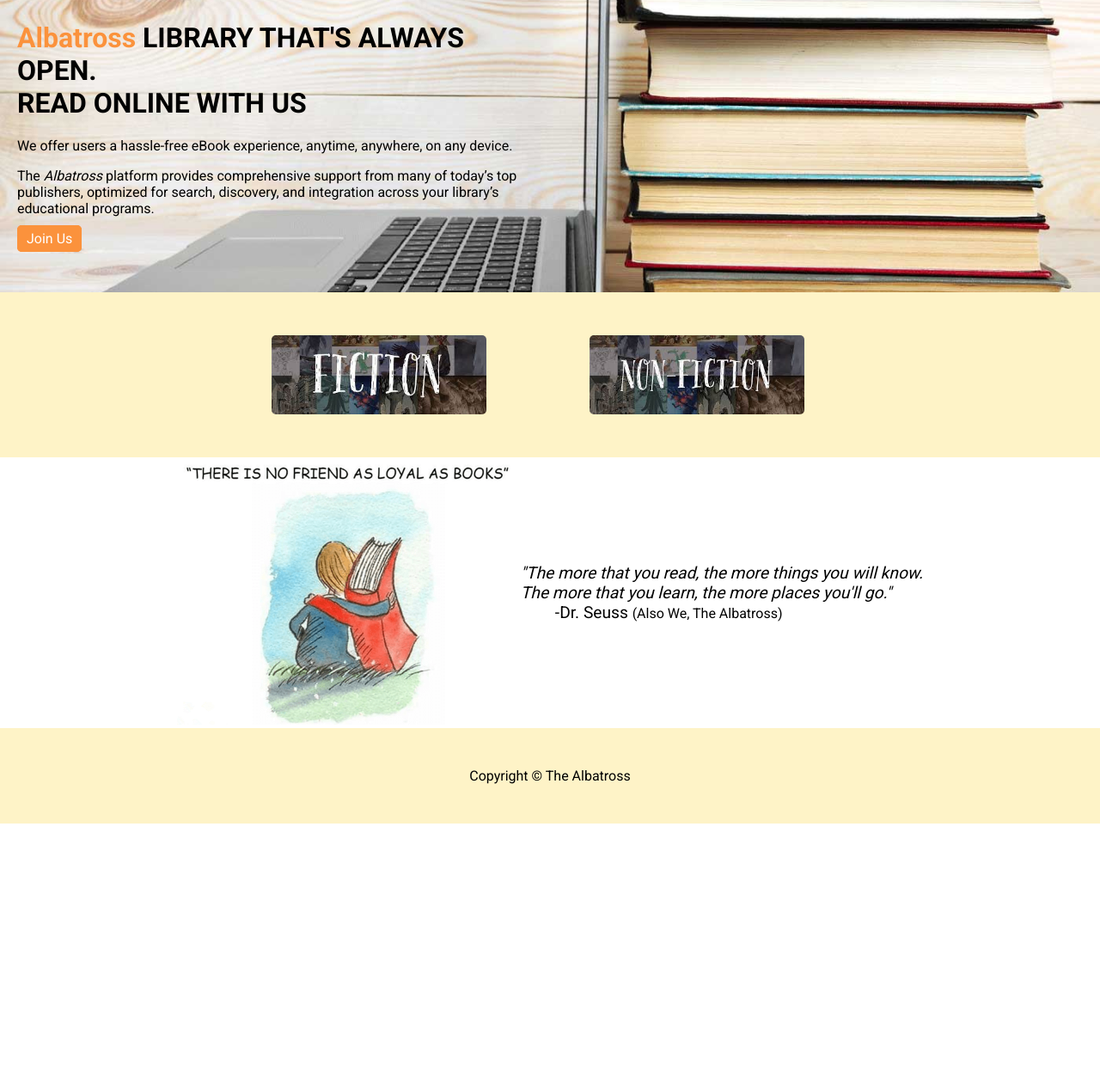
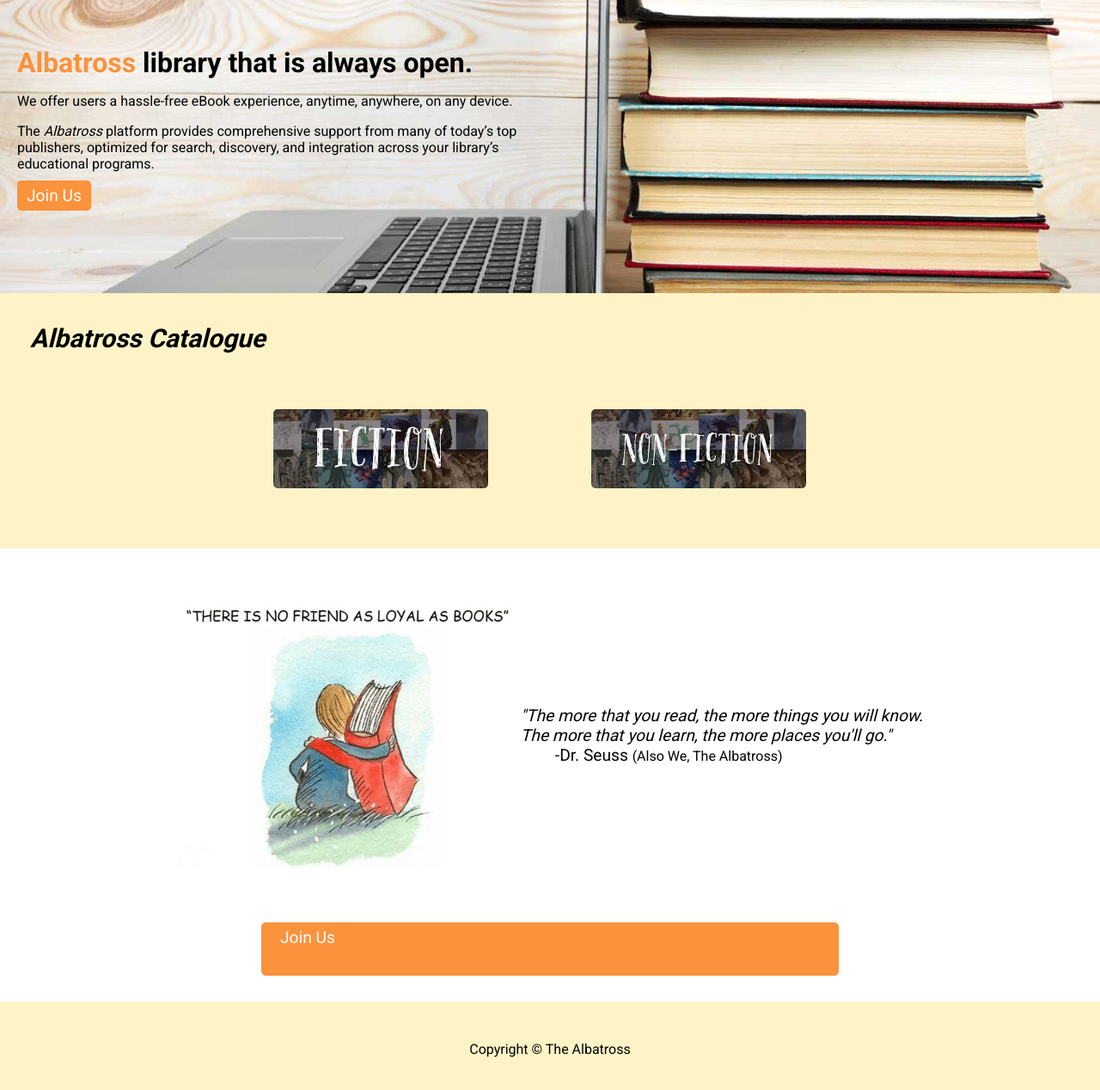
Before and after one commit to ankit1595/Albatross-landing-page, a plain HTML site: page index.html in a window 1280 px wide. Shown: the part 144-1412 px from the top of the page at 86% size. Before the commit the page ends 1102 px from the top, so only its background shows below. Drawn offline with Linux system fonts and the light colour scheme.

Commit message:
styling touch up

```diff
--- a/index.html
+++ b/index.html
@@ -32,8 +32,9 @@
         </nav>
         <div class="flex hero common-padding align-center">
             <div class="flex-1 move-left">
-                <h1> <span style="color: var(--primary-color);">Albatross</span> LIBRARY THAT'S ALWAYS OPEN. <br>READ ONLINE WITH US</h1>
-                <h1></h1>
+                <h1> <span style="color: var(--primary-color);">Albatross</span> library that is always open. <br></h1>
+                <!-- <h2>Read Online With Us</h2> -->
+
                 <p>We offer users a hassle-free eBook experience, anytime, anywhere, on any device. </p>
                 <p> The <em>Albatross</em>
                     platform provides comprehensive support from many of today’s top publishers, optimized for search,
@@ -48,8 +49,8 @@
 
 
     <!-- || KALYANI - Some random information -->
-    <section class="background-color" id="catalogue">
-
+    <section class="background-color common-padding" style="font-size: 20px; padding-bottom: 20px;" id="catalogue">
+        <h1 style="margin: 15px;"><em>Albatross Catalogue</em></h1>
         <div class="container">
             <a href="#fiction" id="fic">
                 <div class="box">
@@ -120,7 +121,7 @@
         </div>
     </section>
     <!-- ||Quote Section -->
-    <section class="flex flex-center background-squote">
+    <section class="flex flex-center background-quote " style="padding: 40px; margin: 20px;">
         <div >
             <img src="./images/book-the-loyal-friend.png" alt="book-quote" width="400px" height="auto">
         </div>
@@ -138,11 +139,15 @@
 
     <!-- ||Call-to-action section -->
     <section>
-
+        <div class="btn-primary flex" style="max-width:650px; margin: auto; margin-bottom: 20px; height: 50px; ">
+            <div class="">
+                <a class="btn-primary move-right" href="./">Join Us</a>
+            </div>
+        </div>
     </section>
 
     <!-- ||Footer -->
-    <footer class="background-color">
+    <footer class="background-color" >
         <p>Copyright © The Albatross</p>
     </footer>
 
--- a/index.js
+++ b/index.js
@@ -13,6 +13,7 @@ var ficSection = document.getElementById("fiction");
 nonFiction.addEventListener('click',()=>{
     ficNonSection.style.display="block";
     ficSection.style.display="none";
+    ficNonSection.style.transform="scale(1.3)"
 })
 
 var fiction=document.getElementById("fic");
@@ -20,6 +21,7 @@ console.log(fiction);
 fiction.addEventListener('click',()=>{
     ficSection.style.display="block";
     ficNonSection.style.display="none";
+    ficSection.style.transform="scale(1.3)"
 })
 
 // var body1=document.getElementsByTagName('section')
--- a/styles.css
+++ b/styles.css
@@ -16,6 +16,10 @@ body {
     padding: 0;
 }
 
+h1,h2{
+    margin: 0;
+}
+
 header {
     background-color: white;
 }
@@ -24,6 +28,7 @@ footer{
     margin: auto;
     padding: 30px;
     text-align: center;
+    margin-top: 30px;
 }
 
 .btn-primary {
@@ -37,6 +42,7 @@ footer{
 a {
     text-decoration: none;
     color: black;
+    font-size: larger;
 }
 
 a:hover {
```
